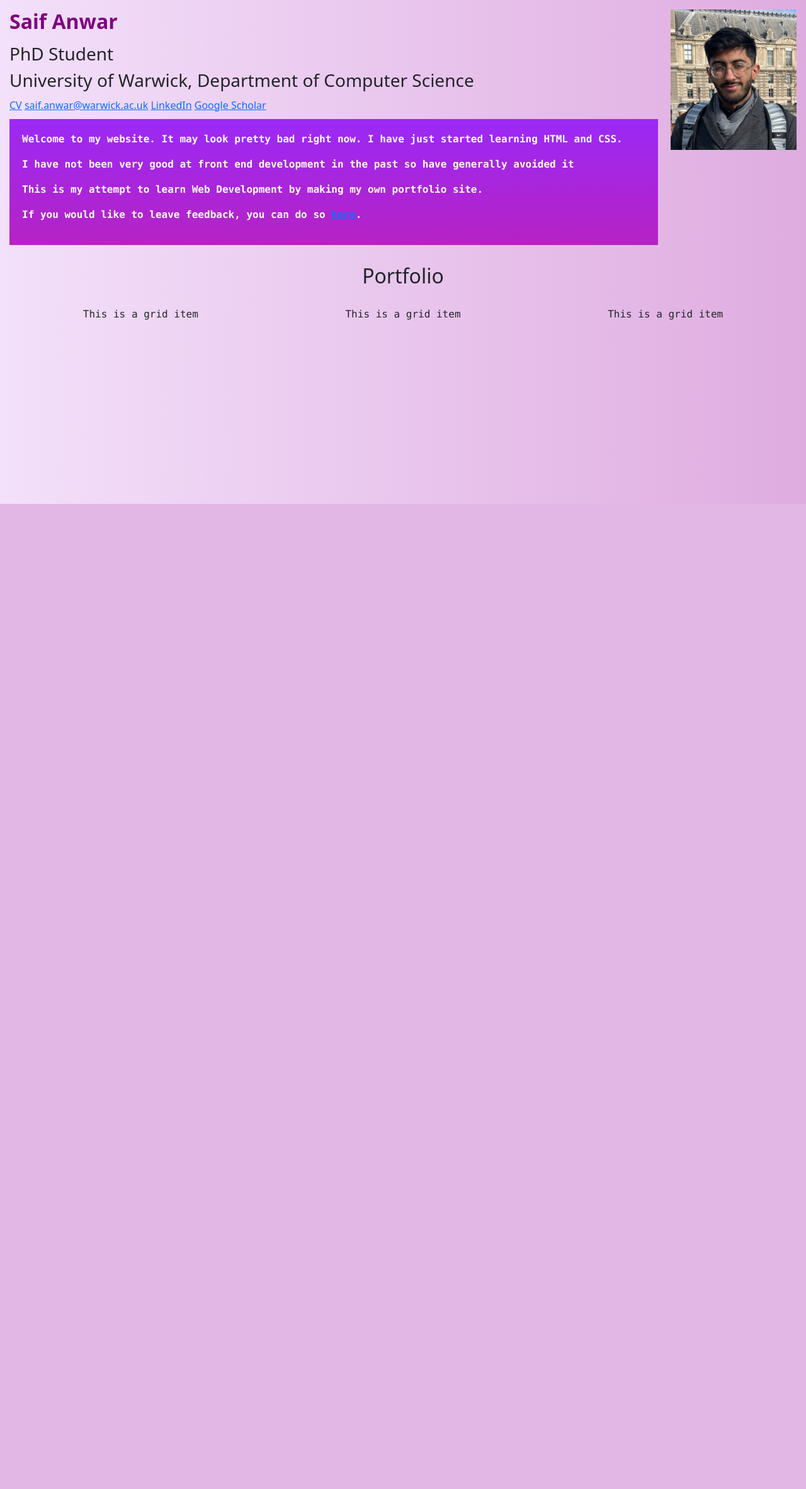
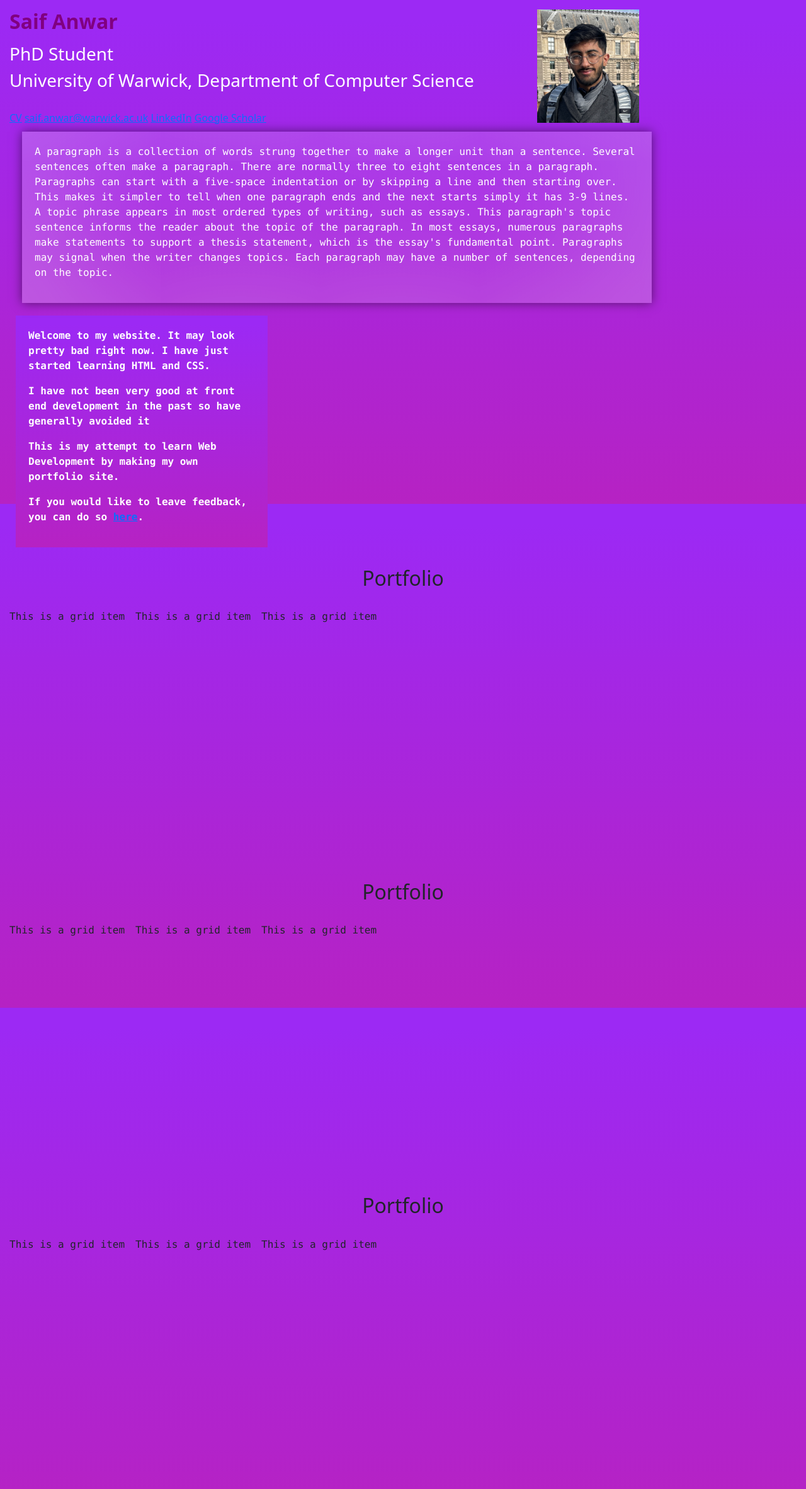
Before and after one commit to saiffanwar/tryDjango, a Django app: page / in a window 1280 px wide. Shown: the whole page at 63% size. Before the commit the page ends 800 px from the top, so only its background shows below. Run offline with Django 4.2, Linux system fonts and the light colour scheme.

Commit message:
Updated to add frosted glass css container

```diff
--- a/src/static/css/style.css
+++ b/src/static/css/style.css
@@ -3,8 +3,10 @@ body {
     padding-right:15px;
     padding-top: 15px;
     padding-bottom: 15px;
-    background: rgb(243,224,250);
-    background: linear-gradient(90deg, rgba(243,224,250,1) 0%, rgba(223,172,224,1) 100%, rgba(251,172,252,1) 100%);
+    background: rgb(182,34,195);
+    background: linear-gradient(0deg, rgba(182,34,195,1) 0%, rgba(156,41,244,1) 96%);
+    background-attachment: fixed;
+    height: 100vh;
 }
 
 h1 {
@@ -14,31 +16,41 @@ h1 {
     color: purple;
 }
 
+.title {
+    color: white;
+}
+
 h2.sectionHeading {
-    width = 200px;
     text-align: center;
     margin: 30px 0 30px 0;
 }
 
+.topbar {
+    width: 1000px;
+    margin-bottom: 30px;
+}
+
 #portraitpicture {
     float: right;
+    height: 180px;
 }
 
 #mylinks {
     margin-top: 10px;
     margin-bottom: 10px;
+    width=500px
 }
 
 p {
     font-family: "Lucida Console", "Courier New", monospace;
-    text-align: justify;
 }
 
 #introMessagesection {
-    margin-right: 220px;
+    width: 400px;
     background: rgb(182,34,195);
     background: linear-gradient(0deg, rgba(182,34,195,1) 0%, rgba(156,41,244,1) 96%);
     padding: 20px;
+    margin: 20px 20px 20px 10px;
 }
 
 p.introMessage {
@@ -48,9 +60,43 @@ p.introMessage {
 
 .grid {
     display: flex;
+    height: 400px;
 }
 
 p.gridItem {
-    text-align: center;
-    flex: 1;
+    width: 200px;
 }
+
+/*.loremipsum {
+    background: rgb(12,34,195);
+    color: white;
+    padding: 20px;
+}*/
+
+.randopara {
+    color: white;
+}
+
+.container {
+    background: images/pxfuel.jpg;
+    margin: 0 20px 0 20px;
+    padding: 20px;
+    width: 1000px;
+    box-shadow: 0 0 1rem rgba(0,0,0,0.5);
+    position: relative;
+    overflow: hidden;
+}
+
+.container:before {
+    content:"";
+    position: absolute;
+    background: inherit;
+    top: 0;
+    left: 0;
+    right: 0;
+    bottom: 0;
+    box-shadow: inset 0 0 2000px rgba(255,255,255,0.5);
+    filter: blur(5px);
+    margin: -20px;
+
+}
--- a/src/templates/base.html
+++ b/src/templates/base.html
@@ -11,11 +11,11 @@
 
   </head>
   <body>
-    <div>
-        <img id="portraitpicture" src="{% static 'images/portrait.png' %}" alt="This is a picture of Saif Anwar." title="Saif Anwar" width="200px">
+    <div class="topbar">
+        <img id="portraitpicture" src="{% static 'images/portrait.png' %}" alt="This is a picture of Saif Anwar." title="Saif Anwar">
         <h1>Saif Anwar</h1>
-        <h3>PhD Student</h3>
-        <h3>University of Warwick, Department of Computer Science</h3>
+        <h3 class="title">PhD Student</h3>
+        <h3 class="title">University of Warwick, Department of Computer Science</h3>
     </div>
 
     <div id="mylinks">
@@ -24,12 +24,40 @@
         <a href="https://uk.linkedin.com/in/saif-anwar-458b14175" target="_blank">LinkedIn</a>
         <a href="https://bit.ly/3QvJB3R" target="_blank">Google Scholar</a>
     </div>
-    <div id="introMessagesection">
+
+    <div class="container">
+    <p class="randopara">
+A paragraph is a collection of words strung together to make a longer unit than a sentence. Several sentences often make a paragraph. There are normally three to eight sentences in a paragraph. Paragraphs can start with a five-space indentation or by skipping a line and then starting over. This makes it simpler to tell when one paragraph ends and the next starts simply it has 3-9 lines.
+
+A topic phrase appears in most ordered types of writing, such as essays. This paragraph's topic sentence informs the reader about the topic of the paragraph. In most essays, numerous paragraphs make statements to support a thesis statement, which is the essay's fundamental point.
+
+Paragraphs may signal when the writer changes topics. Each paragraph may have a number of sentences, depending on the topic.
+
+</p>
+</div>
+<div id="introMessagesection">
         <p class="introMessage">Welcome to my website. It may look pretty bad right now. I have just started learning HTML and CSS.</p>
         <p class="introMessage">I have not been very good at front end development in the past so have generally avoided it </p>
         <p class="introMessage">This is my attempt to learn Web Development by making my own portfolio site.</p>
 
         <p class="introMessage">If you would like to leave <b>feedback</b>, you can do so <a href="/feedback/">here</a>.</p>
+    </div>
+
+    <div class="section"'>
+        <h2 class="sectionHeading">Portfolio</h2>
+        <div class="grid">
+            <p class="gridItem">This is a grid item</p>
+            <p class="gridItem">This is a grid item</p>
+            <p class="gridItem">This is a grid item</p>
+        </div>
+    </div>
+    <div class="section"'>
+        <h2 class="sectionHeading">Portfolio</h2>
+        <div class="grid">
+            <p class="gridItem">This is a grid item</p>
+            <p class="gridItem">This is a grid item</p>
+            <p class="gridItem">This is a grid item</p>
+        </div>
     </div>
     <div class="section"'>
         <h2 class="sectionHeading">Portfolio</h2>
```
Also changed, not shown: src/static/images/pxfuel.jpg (added).
